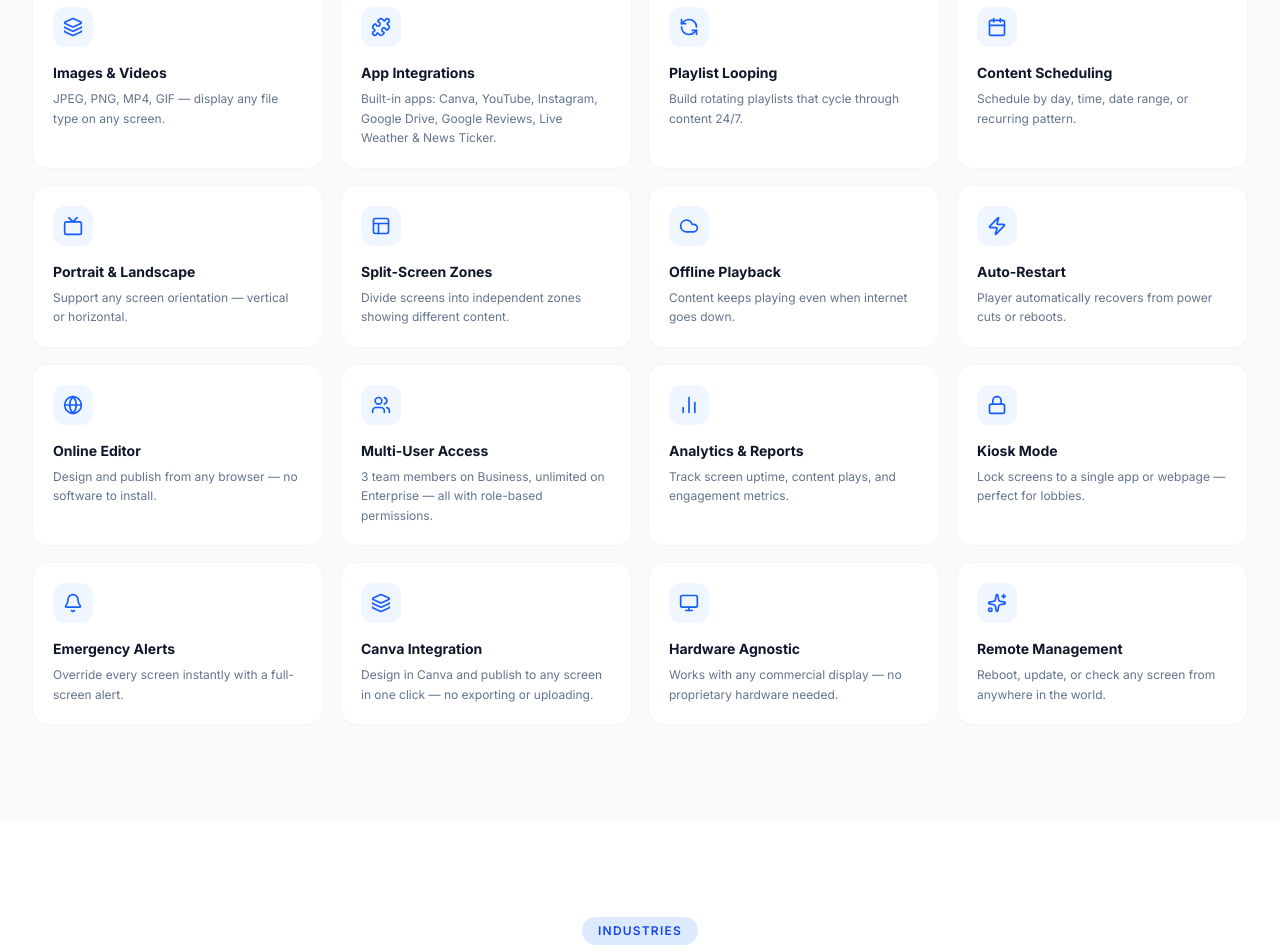
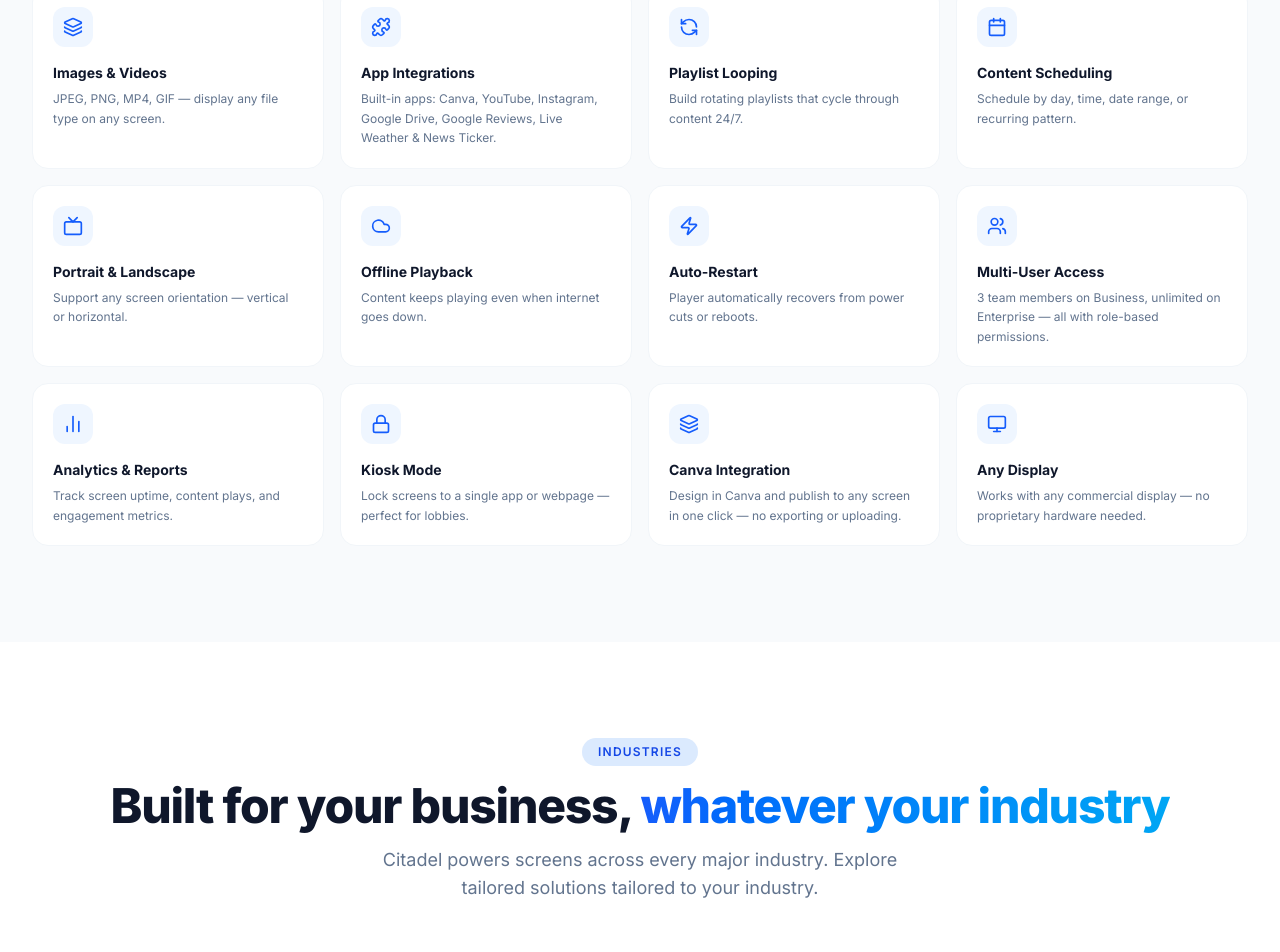
Before and after one commit to cdm-citadel/citadel-web, a Next.js app: page /digital-signage in a window 1280 px wide. Shown: the part 4026-4978 px from the top of the page. Built offline with nearby package versions, Linux system fonts and the light colour scheme.

Commit message:
Remove 4 capabilities from digital signage page; rename hardware card
Removed: Split-Screen Zones, Online Editor, Emergency Alerts, Remote Management
Renamed: 'Hardware Agnostic' → 'Any Display'
Cleaned up unused Globe and Bell imports

Co-Authored-By: Claude Sonnet 4.6 <noreply@anthropic.com>

```diff
--- a/components/DigitalSignageContent.tsx
+++ b/components/DigitalSignageContent.tsx
@@ -19,9 +19,9 @@ import Link from "next/link";
 import {
   ArrowRight, CheckCircle2, ChevronDown, Play,
   Monitor, BarChart2, Layers, Clock, Zap,
-  Globe, Lock, Users, Calendar, Wifi, Cloud,
+  Lock, Users, Calendar, Wifi, Cloud,
   RefreshCcw, Tv, Layout, ShieldCheck,
-  Sparkles, MousePointer2, Puzzle, Bell,
+  Sparkles, MousePointer2, Puzzle,
   Stethoscope, ShoppingBag, UtensilsCrossed,
   Building2, Dumbbell, Bus, GraduationCap, Factory, Landmark, Plus, Info,
 } from "lucide-react";
@@ -588,17 +588,13 @@ const CAPABILITIES = [
   { icon: RefreshCcw,  title: "Playlist Looping",     desc: "Build rotating playlists that cycle through content 24/7." },
   { icon: Calendar,    title: "Content Scheduling",   desc: "Schedule by day, time, date range, or recurring pattern." },
   { icon: Tv,          title: "Portrait & Landscape", desc: "Support any screen orientation — vertical or horizontal." },
-  { icon: Layout,      title: "Split-Screen Zones",   desc: "Divide screens into independent zones showing different content." },
   { icon: Cloud,       title: "Offline Playback",     desc: "Content keeps playing even when internet goes down." },
   { icon: Zap,         title: "Auto-Restart",         desc: "Player automatically recovers from power cuts or reboots." },
-  { icon: Globe,       title: "Online Editor",        desc: "Design and publish from any browser — no software to install." },
   { icon: Users,       title: "Multi-User Access",    desc: "3 team members on Business, unlimited on Enterprise — all with role-based permissions." },
   { icon: BarChart2,   title: "Analytics & Reports",  desc: "Track screen uptime, content plays, and engagement metrics." },
   { icon: Lock,        title: "Kiosk Mode",           desc: "Lock screens to a single app or webpage — perfect for lobbies." },
-  { icon: Bell,        title: "Emergency Alerts",     desc: "Override every screen instantly with a full-screen alert." },
-  { icon: Layers,      title: "Canva Integration",     desc: "Design in Canva and publish to any screen in one click — no exporting or uploading." },
-  { icon: Monitor,     title: "Hardware Agnostic",    desc: "Works with any commercial display — no proprietary hardware needed." },
-  { icon: Sparkles,    title: "Remote Management",    desc: "Reboot, update, or check any screen from anywhere in the world." },
+  { icon: Layers,      title: "Canva Integration",    desc: "Design in Canva and publish to any screen in one click — no exporting or uploading." },
+  { icon: Monitor,     title: "Any Display",          desc: "Works with any commercial display — no proprietary hardware needed." },
 ];
 
 function CapabilitiesGrid() {
```
